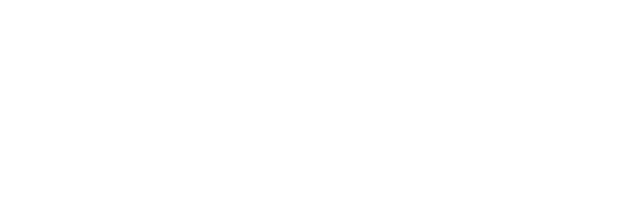
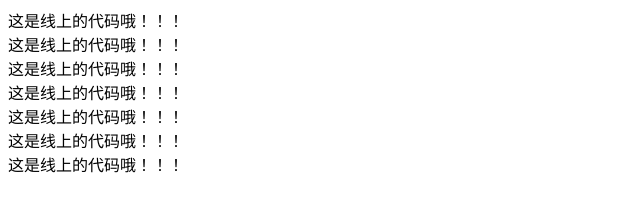
Before and after one commit to 2567337570/testGit, a plain HTML site: page aaa/index.html in a window 1280 px wide. Shown: the whole page, without its empty margins (0-640 px from the left). Drawn offline with Linux system fonts and the light colour scheme.

Commit message:
这是线上的提交

```diff
--- a/aaa/index.html
+++ b/aaa/index.html
@@ -7,6 +7,12 @@
     <title>Document</title>
 </head>
 <body>
-
+    <div>这是线上的代码哦！！！</div>
+    <div>这是线上的代码哦！！！</div>
+    <div>这是线上的代码哦！！！</div>
+    <div>这是线上的代码哦！！！</div>
+    <div>这是线上的代码哦！！！</div>
+    <div>这是线上的代码哦！！！</div>
+    <div>这是线上的代码哦！！！</div>
 </body>
 </html>
```
Also changed, not shown: index2.html (added, +12 -0 lines).
